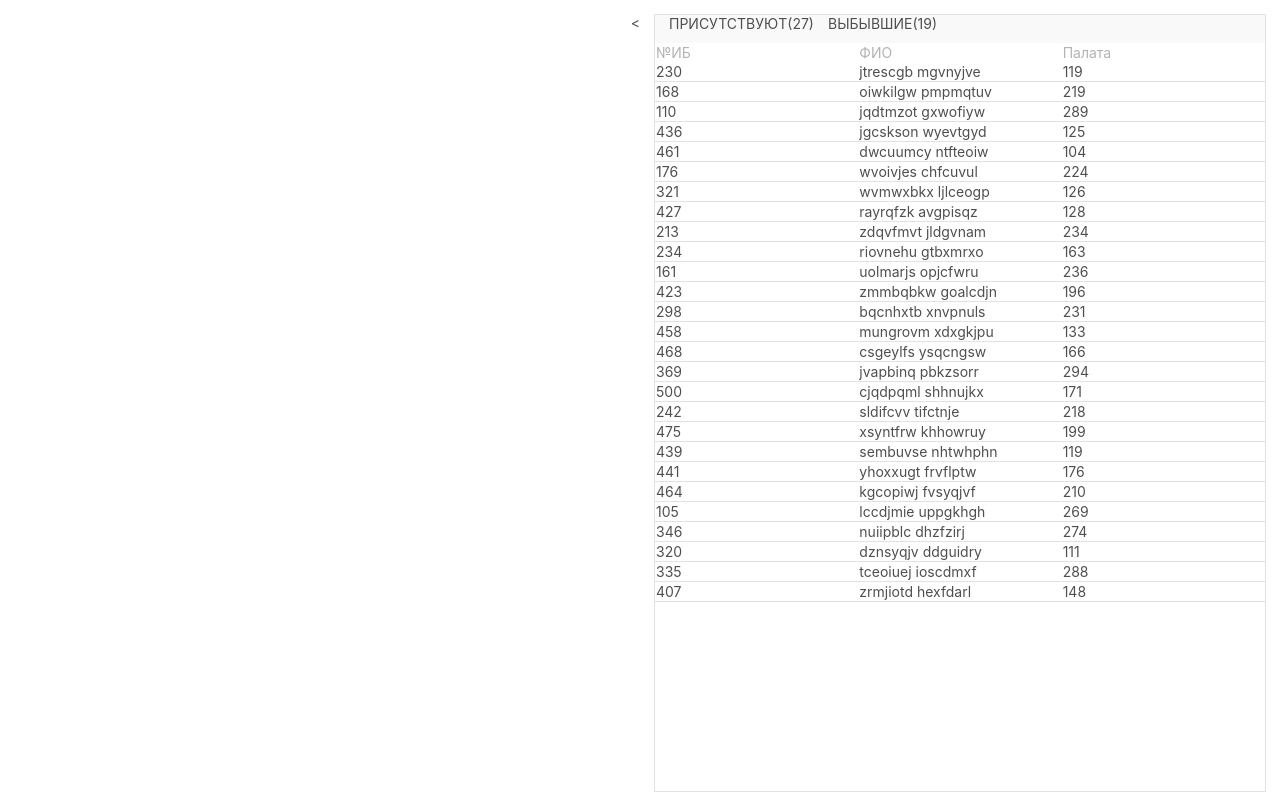
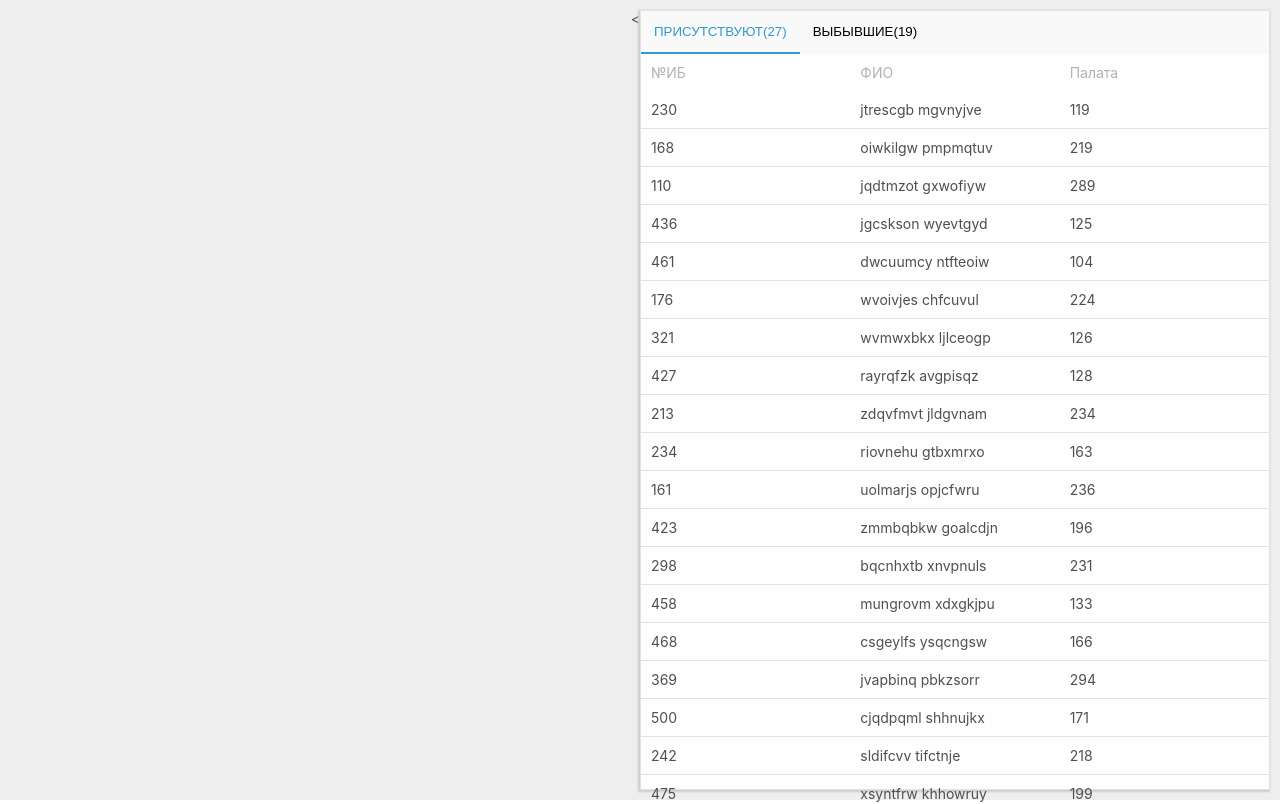
Before and after one commit to Mankur11/patient-list, a React (Create React App) app: page / in a window 1280 px wide. Shown: the top 804 px of the page. Built offline with nearby package versions, Linux system fonts and the light colour scheme.

Commit message:
patient list refactor

```diff
--- a/src/containers/PatientList.js
+++ b/src/containers/PatientList.js
@@ -65,41 +65,53 @@ class PatientList extends Component {
         })
     }
 
+    isActive(tabName) {
+        return this.state.tabSelectedRoom === tabName ? classes.activeButton : null
+    }
+
     patientData(presentDataArr, retiredDataArr) {
         return (
             <div className={classes.patientListWrapper}>
                 <div className={classes.patientListHeader}>
-                    <span className={classes.cursorStyle} onClick={() => this.selectedPresentPatientHandler()}>
+                    <button
+                        className={[classes.patientListHeaderButton, this.isActive('Палата')].join(' ')}
+                        onClick={() => this.selectedPresentPatientHandler()}>
                         ПРИСУТСТВУЮТ({presentDataArr.length})
-                    </span>
-                    <span className={classes.cursorStyle} onClick={() => this.selectedRetiredPatientHandler()}>
+                    </button>
+                    <button
+                        className={[classes.patientListHeaderButton, this.isActive('Причина выбытия')].join(' ')}
+                        onClick={() => this.selectedRetiredPatientHandler()}>
                         ВЫБЫВШИЕ({retiredDataArr.length})
-                    </span>
+                    </button>
                 </div>
 
                 <table>
-                    <tbody className={classes.greyFont}>
-                    <td>№ИБ</td>
-                    <td>ФИО</td>
-                    <td>{this.state.tabSelectedRoom}</td>
-                    </tbody>
+                    <thead>
+                    <tr>
+                        <th>№ИБ</th>
+                        <th>ФИО</th>
+                        <th>{this.state.tabSelectedRoom}</th>
+                    </tr>
+                    </thead>
+                    <tbody>
                     {this.state.tabSelectedRoom === 'Палата' ?
                         presentDataArr.map(item => (
-                            <tbody onClick={() => this.selectedPatientHandler(item)} className={classes.patient}>
-                            <td>{item.historyNumber} </td>
-                            <td>{item.firstName} {item.lastName}</td>
-                            <td>{item.bedNumber}</td>
-                            </tbody>
+                            <tr onClick={() => this.selectedPatientHandler(item)} className={classes.patient}>
+                                <td>{item.historyNumber} </td>
+                                <td>{item.firstName} {item.lastName}</td>
+                                <td>{item.bedNumber}</td>
+                            </tr>
                         ))
                         :
                         retiredDataArr.map(item => (
-                            <tbody onClick={() => this.selectedPatientHandler(item)} className={classes.patient}>
+                            <tr onClick={() => this.selectedPatientHandler(item)} className={classes.patient}>
                             <td>{item.historyNumber}</td>
                             <td>{item.firstName} {item.lastName}</td>
                             <td>{item.cause}</td>
-                            </tbody>
+                            </tr>
                         ))
                     }
+                    </tbody>
                 </table>
             </div>
         )
@@ -162,7 +174,7 @@ class PatientList extends Component {
 
     render() {
         return (
-            <div className={classes.PatientListWrapper}>
+            <div className={classes.patientMainWrapper}>
                 {this.state.patientSelected ? this.patientInfo() : this.patientInfoEmptyPlace()}
                 {this.patientLists()}
             </div>
--- a/src/containers/PatientList.module.css
+++ b/src/containers/PatientList.module.css
@@ -1,42 +1,58 @@
 body, html {
     margin: 0;
 }
-.PatientListWrapper {
+
+* {
+    box-sizing: border-box;
+}
+
+.patientMainWrapper {
     display: flex;
-    height: 97vh;
+    height: 100vh;
     width: 100%;
     font-size: 14px;
     color: #4f4f4f;
+    background-color: #eee;
+    padding: 10px;
 }
 
 .patientInfoWrapper {
     border: 1px solid #3398cc;
     height: 100%;
-    margin-left: 1em;
-    margin-top: 1em;
+    background-color: #fefefe;
+    margin-right: 1em;
 }
 
 .patientListWrapper {
     border: 1px solid #e2e2e2;
     height: 100%;
-    margin-left: 1em;
-    margin-right: 1em;
-    margin-top: 1em;
+    background-color: #fefefe;
+    box-shadow: -1px 1px 2px 1px #ccc;
 }
 
 .emptyPatientInfoHeader {
     display: flex;
     width: 100%;
-    height: 2em;
     justify-content: flex-end;
-    margin-top: 1em;
 }
 
-.cursorStyle {
+.patientListHeaderButton {
     cursor: pointer;
+    border: 0px;
+    border-bottom: 2px transparent solid;
+    background-color: transparent;
+    padding: 13px;
+    outline: none;
+    transition: all .3s ease;
 }
 
-.cursorStyle:hover {
+.patientListHeaderButton:hover {
+    border-bottom: 2px solid #3398cc;
+    color: #3398cc;
+}
+
+.activeButton {
+    border-bottom: 2px solid #3398cc;
     color: #3398cc;
 }
 
@@ -45,7 +61,6 @@ body, html {
     background-color: #3398cc;
     color: #fefefe;
     width: 100%;
-    height: 2em;
     justify-content: space-between;
 }
 
@@ -54,22 +69,9 @@ body, html {
     margin-top: 1em;
 }
 
-.greyFont {
-    color: #b3b3b3;
-}
-
 .patientListHeader {
     width: 100%;
-    height: 2em;
     background-color: #f9f9f9;
-}
-
-.patientListHeader > {
-    background-color: #b3b3b3;
-}
-
-.patientListHeader > span:hover {
-    border-bottom: 2px solid #3398cc;
 }
 
 .patientListHeader > span {
@@ -83,19 +85,35 @@ table {
     border-collapse: collapse;
 }
 
+tbody {
+    width: 100%;
+    height: 100%;
+}
+
+thead th {
+    text-align: left;
+    font-weight: normal;
+    color: #b3b3b3;
+}
+
 table a {
     margin-left: 4px;
+}
+
+table td, table th {
+    padding: 10px;
+    width: 33%;
+}
+
+table tr:hover {
+    background-color: #e2e2e2;
+    border-left: 2px solid #3398cc;
 }
 
 .patient {
     border-bottom: 1px solid #e2e2e2;
 }
 
-.patient :hover {
-    background-color: #e2e2e2;
-    border-left: 2px solid #3398cc;
-}
-
 .hidePatientInfo {
     display: none;
 }
```
Also changed, not shown: 2 other files (tests, documents, lock files or other folders).
